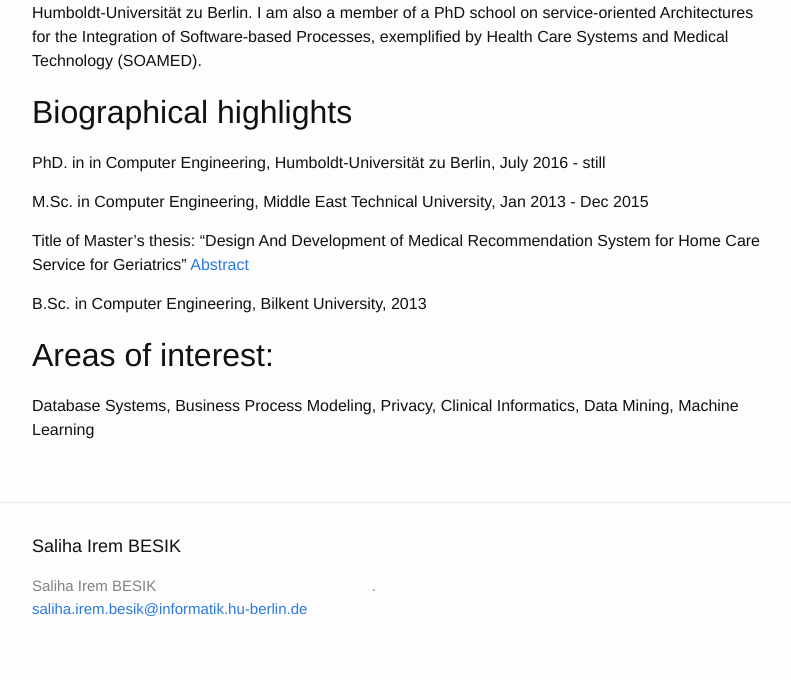
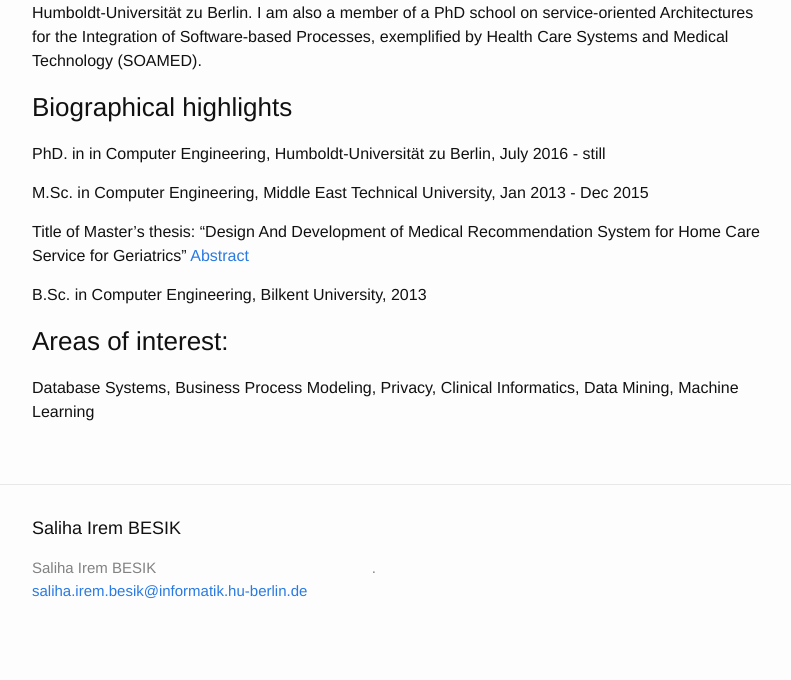
Before and after one commit to irembesik/irembesik.github.io, a Jekyll site: the page built from about.md, in a window 1280 px wide. Shown: the part 553-1233 px from the top of the page, without its empty margins (238-1029 px from the left). Built offline with Jekyll 4.4.1, drawn with Linux system fonts in a browser that asks for light colours.

```diff
--- a/about.md
+++ b/about.md
@@ -9,7 +9,7 @@ permalink: /about/
 
 I am currently working as a Research Assistant in Datenbanken und Informationssysteme group in Humboldt-Universität zu Berlin. I am also a member of a PhD school on service-oriented Architectures for the Integration of Software-based Processes, exemplified by Health Care Systems and Medical Technology (SOAMED).
 
-## Biographical highlights
+### Biographical highlights
 PhD. in in Computer Engineering, Humboldt-Universität zu Berlin, July 2016 - still
 
 M.Sc. in Computer Engineering, Middle East Technical University, Jan 2013 - Dec 2015
@@ -19,5 +19,5 @@ Title of Master's thesis: "Design And Development of Medical Recommendation Syst
 B.Sc. in Computer Engineering, Bilkent University, 2013
 
 
-## Areas of interest:
+### Areas of interest:
 Database Systems, Business Process Modeling, Privacy, Clinical Informatics, Data Mining, Machine Learning
```
